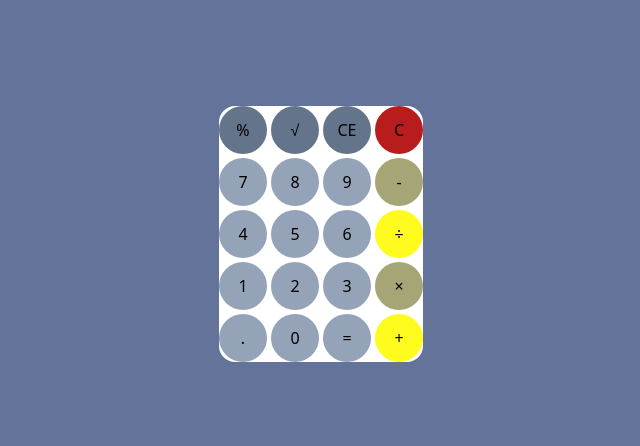
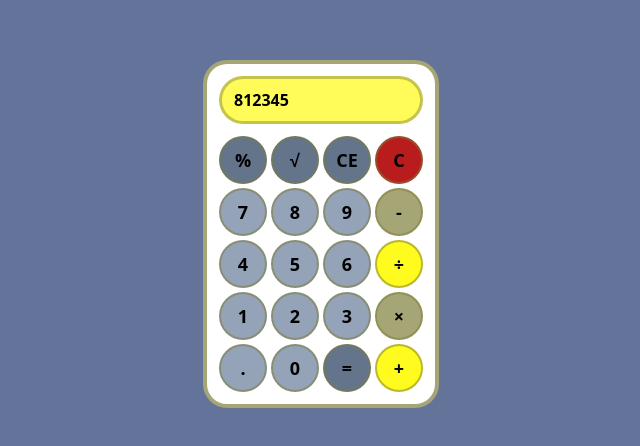
Before and after one commit to AsmaaBaj/calculator, a SvelteKit app: page / in a window 1280 px wide. Shown: the part 166-612 px from the top of the page, without its empty margins (319-959 px from the left). Built offline with nearby package versions, Linux system fonts and the light colour scheme.

Commit message:
the color

```diff
--- a/src/app.css
+++ b/src/app.css
@@ -3,5 +3,5 @@
 @tailwind utilities;
 
 button {
-    @apply bg-slate-400 rounded-full w-12 h-12
+    @apply bg-slate-400 rounded-full w-12 h-12 border-2 border-[#7e7d3986] text-lg
 }
--- a/src/routes/+page.svelte
+++ b/src/routes/+page.svelte
@@ -4,11 +4,13 @@
     </title>
 </svelte:head>
 
-    <div class="  bg-white rounded-2xl grid grid-cols-4 gap-1">
+    <div class="  bg-white rounded-3xl grid grid-cols-4 gap-1 p-3 border-4 border-[#7e7d39b0] font-semibold">
+        <div class="bg-[#fffb1ebb] rounded-full col-span-4 h-12 flex items-center px-3
+        mb-2 border-[3px] border-[#7e7d3974]">812345</div>
         <button class="bg-slate-500">%</button>
         <button class="bg-slate-500">√</button>
         <button class="bg-slate-500">CE</button>
-        <button class="bg-red-700">C</button>
+        <button class="bg-red-700 text-lg">C</button>
 
         <button>7</button>
         <button>8</button>
@@ -27,7 +29,7 @@
 
         <button>.</button>
         <button>0</button>
-        <button>=</button>
+        <button class="bg-slate-500">=</button>
         <button class="bg-[#fffb1e]">+</button>
 
     </div>
```
